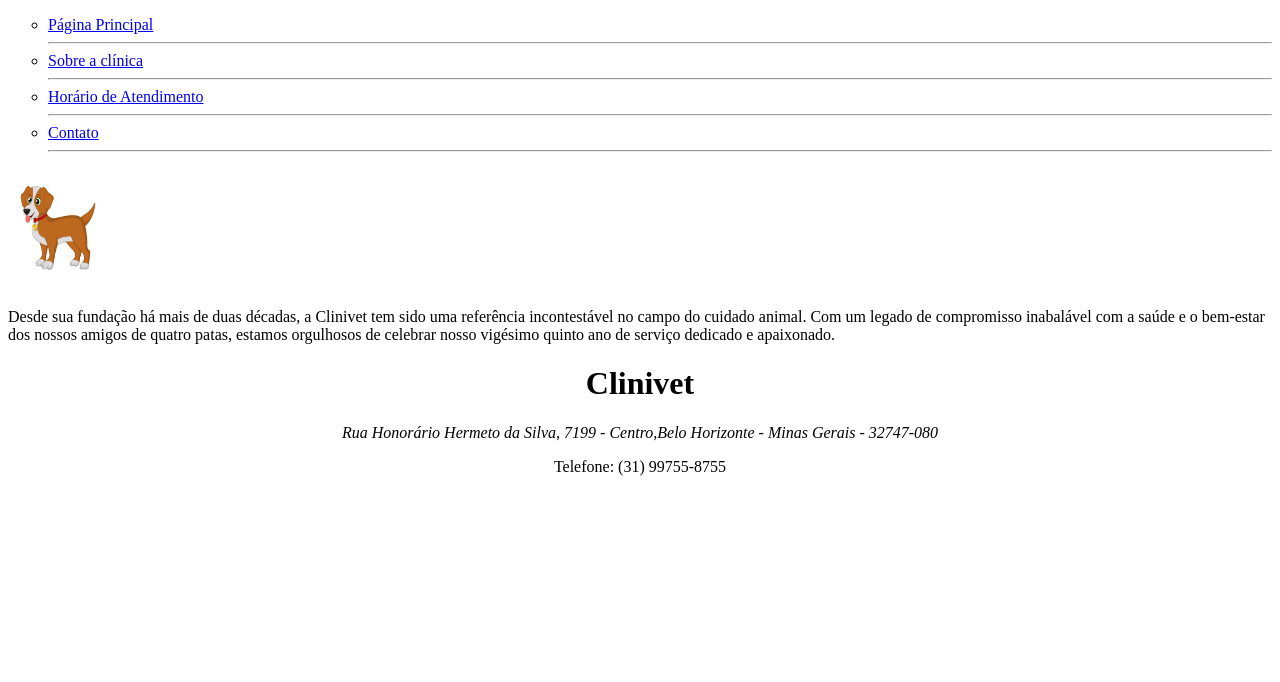
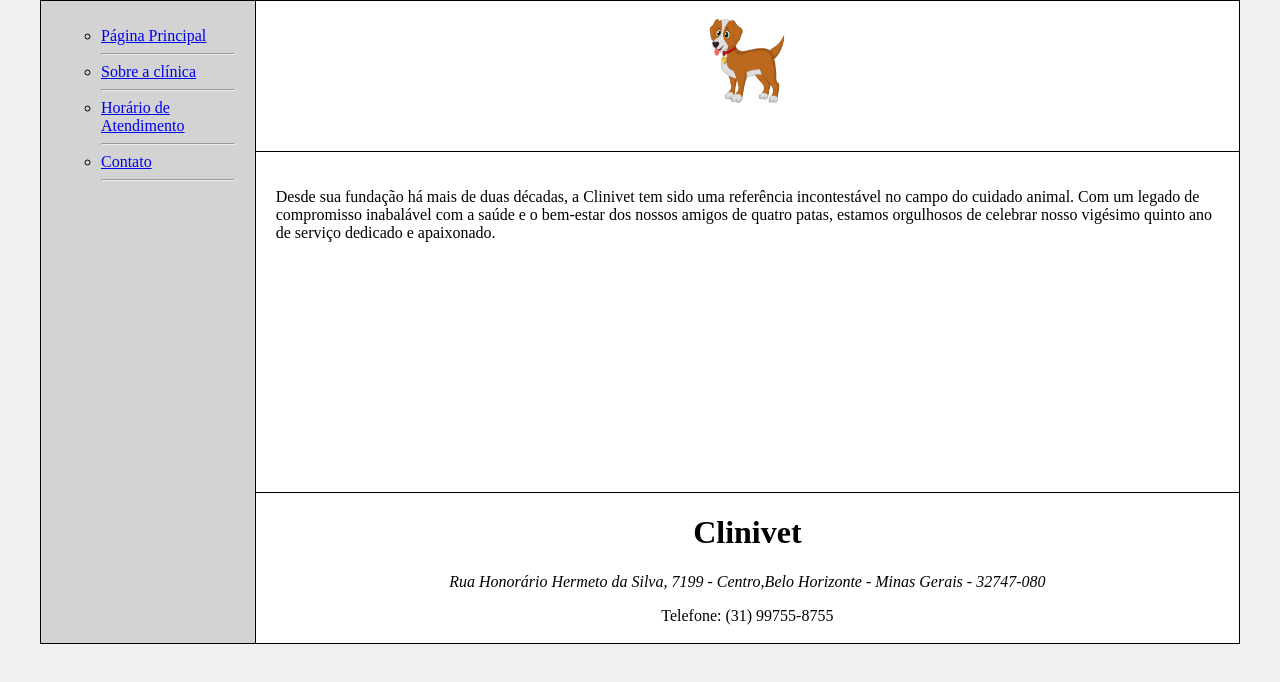
Before and after one commit to Joel-Onofre/trilha-html-modulo-2, a plain HTML site: page index.html in a window 1280 px wide. Drawn offline with Linux system fonts and the light colour scheme; the site is published under a folder, as on GitHub Pages, so addresses that start at the root find nothing.

Commit message:
Update index.html

```diff
--- a/index.html
+++ b/index.html
@@ -6,7 +6,7 @@
     <meta name="viewport" content="width=device-width, initial-scale=1.0">
     <title>Clinivet &#x1F9B4</title>
     <link rel="shortcut icon" href="../imgs/Pata.ico" type="image/xicon">
-    <link rel="stylesheet" href="/base.css">
+    <link rel="stylesheet" href="./base.css">
 </head>
 <body>
     <div class="wrapper">
```
